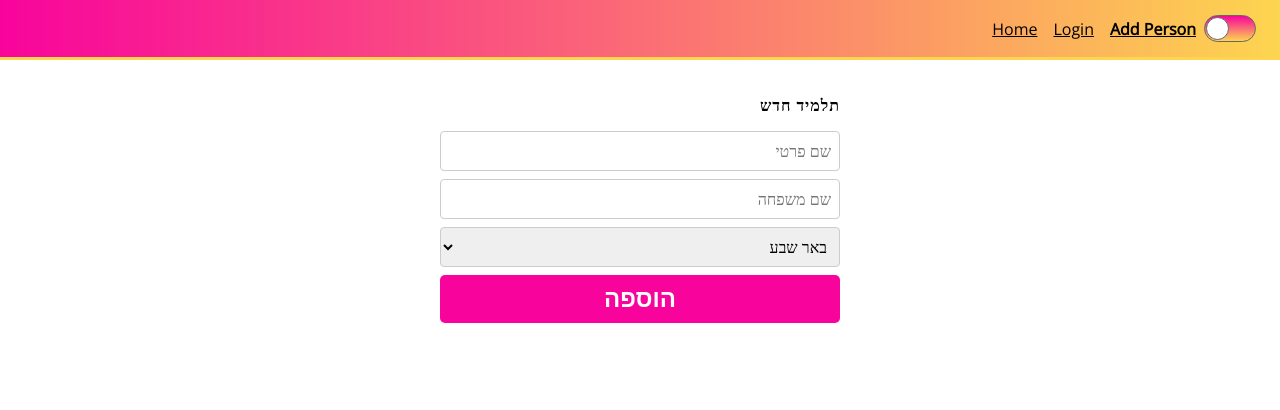
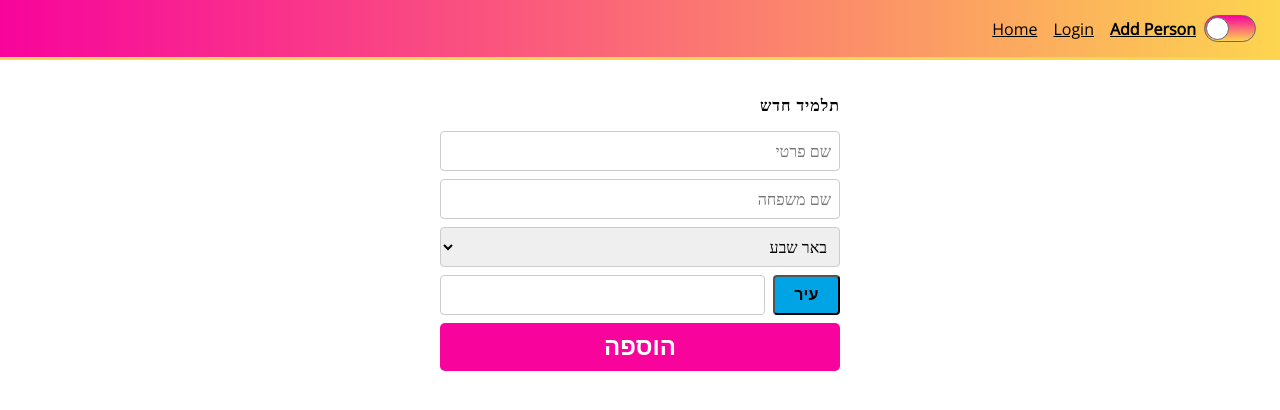
Before and after one commit to nahummor/styled-component, a React (Create React App) app: page /addPerson in a window 1280 px wide. Shown: the top 410 px of the page. Built offline with nearby package versions, Linux system fonts and the light colour scheme.

Commit message:
add droplist

```diff
--- /dev/null
+++ b/src/components/common/DropList.js
@@ -0,0 +1,37 @@
+import React from 'react';
+import styled from 'styled-components';
+import { Input } from './';
+
+const InputRow = styled.div`
+   display: flex;
+   flex-direction: row;
+   justify-content: center;
+   gap: 0.5rem;
+`;
+
+const DropButton = styled.button`
+   position: relative;
+   background-color: #00a4e4;
+   border-radius: 4px;
+   width: 20%;
+   height: 40px;
+   cursor: pointer;
+`;
+
+const Title = styled.span`
+   font-size: 1rem;
+   font-weight: 600;
+`;
+
+const DropList = ({ title }) => {
+   return (
+      <InputRow>
+         <DropButton type='button'>
+            <Title>{title}</Title>
+         </DropButton>
+         <Input />
+      </InputRow>
+   );
+};
+
+export { DropList };
--- a/src/components/common/Select.js
+++ b/src/components/common/Select.js
@@ -1,4 +1,5 @@
-import React from 'react';
+import React, { useEffect, useState, useCallback } from 'react';
+import PropTypes from 'prop-types';
 import styled from 'styled-components';
 
 const SelectListBox = styled.select`
@@ -23,15 +24,34 @@ const SelectListBox = styled.select`
    }
 `;
 
-const Select = ({ onChange, name }) => {
+const Select = ({ onChange, name, data }) => {
+   const [options, setOptions] = useState([]);
+
+   const getOptions = useCallback(() => {
+      return data.map((item, index) => {
+         return (
+            <option key={index} value={item}>
+               {item}
+            </option>
+         );
+      });
+   }, [data]);
+
+   useEffect(() => {
+      setOptions(getOptions());
+   }, [getOptions]);
+
    return (
       <SelectListBox dir='rtl' name={name} onChange={onChange}>
-         <option value='באר שבע'>באר שבע</option>
-         <option value='תל אביב'>תל אביב</option>
-         <option value='רחובות'>רחובות</option>
-         <option value='חדרה'>חדרה</option>
+         {options}
       </SelectListBox>
    );
 };
 
+Select.propTypes = {
+   onChange: PropTypes.func,
+   name: PropTypes.string,
+   data: PropTypes.array,
+};
+
 export { Select };
--- a/src/components/common/index.js
+++ b/src/components/common/index.js
@@ -9,3 +9,4 @@ export * from './Card';
 export * from './Row';
 export * from './YesNoModal';
 export * from './Select';
+export * from './DropList';
--- a/src/components/pages/AddPersonForm.js
+++ b/src/components/pages/AddPersonForm.js
@@ -1,7 +1,7 @@
 import React, { useState } from 'react';
 import styled from 'styled-components';
 
-import { PageLayout, Input, Button, Select } from '../common';
+import { PageLayout, Input, Button, Select, DropList } from '../common';
 
 const Container = styled.div`
    display: flex;
@@ -18,6 +18,7 @@ const Container = styled.div`
       }
    }
 `;
+const cites = ['באר שבע', 'ירושלים', 'תל אביב', 'חיפה'];
 
 const AddPersonForm = () => {
    const [person, setPerson] = useState({
@@ -64,7 +65,9 @@ const AddPersonForm = () => {
                   value={person.city}
                   onChange={onFieldChange}
                /> */}
-               <Select name='city' onChange={onFieldChange} />
+               <Select name='city' onChange={onFieldChange} data={cites} />
+               <DropList title={'עיר'} />
+
                <Button primary large onClick={addNewPerson}>
                   הוספה
                </Button>
```
